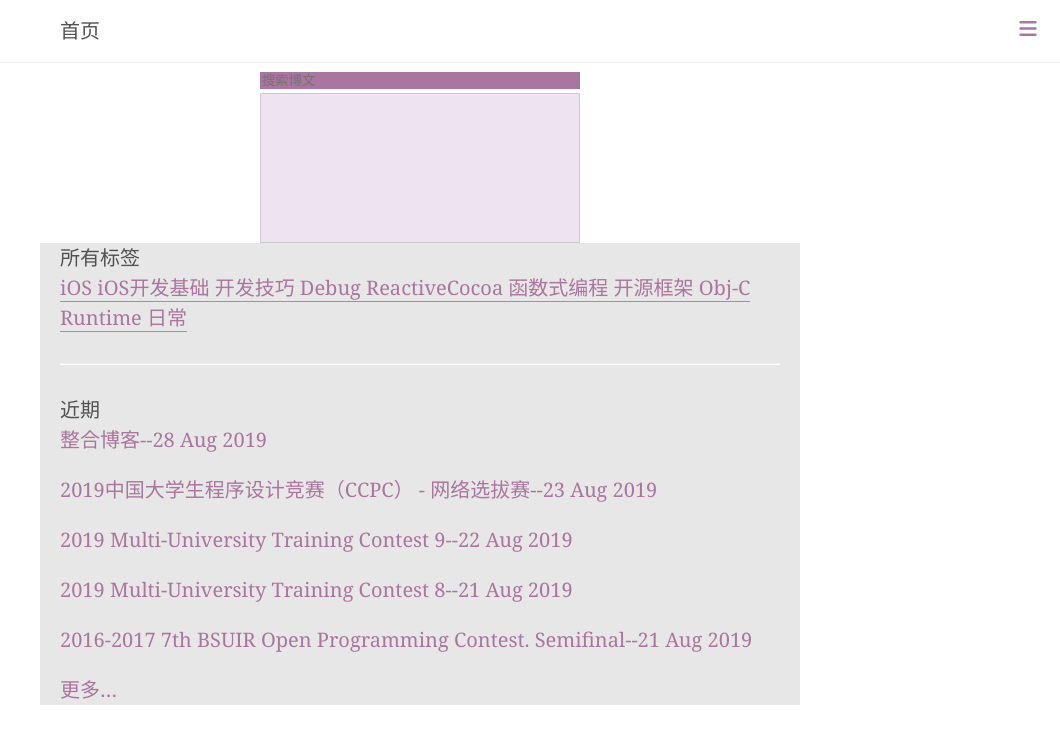
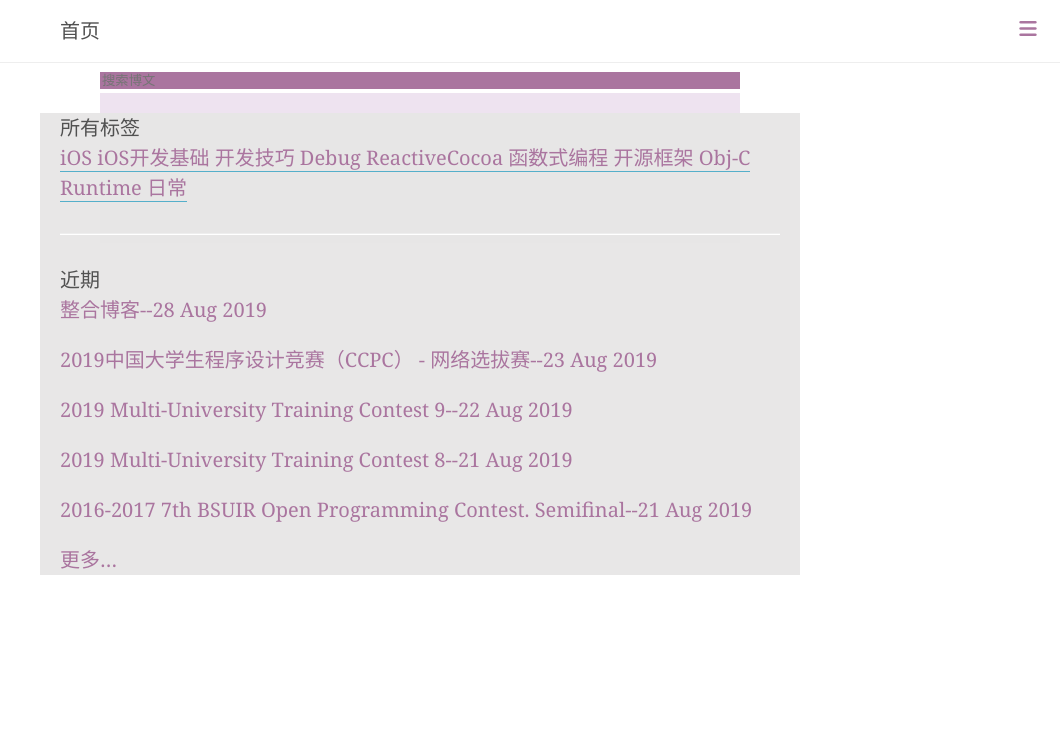
Before and after one commit to XtrueT/xtruet.github.com, a Jekyll site: the page built from index.html, in a window 1280 px wide. Shown: the top 744 px of the page, without its empty margins (220-1280 px from the left). Built offline with Jekyll 4.4.1, drawn with Linux system fonts in a browser that asks for light colours; nearby versions of some CDN libraries; library files that are not in the unit come from our copies; comment, search, counter and statistics services are not loaded.

Commit message:
Update index.css

```diff
--- a/public/css/index.css
+++ b/public/css/index.css
@@ -39,7 +39,8 @@ h3 {
 .search-container{
   margin-left: auto;
   margin-right: auto;
-  width: 25vw;
+  width: 50vw;
+  height: 50px;
 }
 #search-input {
   background: #aa759f;
@@ -53,8 +54,8 @@ h3 {
   /* left: 56px;  */
   /* position: absolute;  */
   /* top: 68px;  */
-  z-index: 999;
-  border: 1px solid #ccc;
+  /* z-index: 999;  */
+  /* border: 1px solid #ccc;  */
   padding: 2px;
   width: 100%;
   height: 150px;
```
